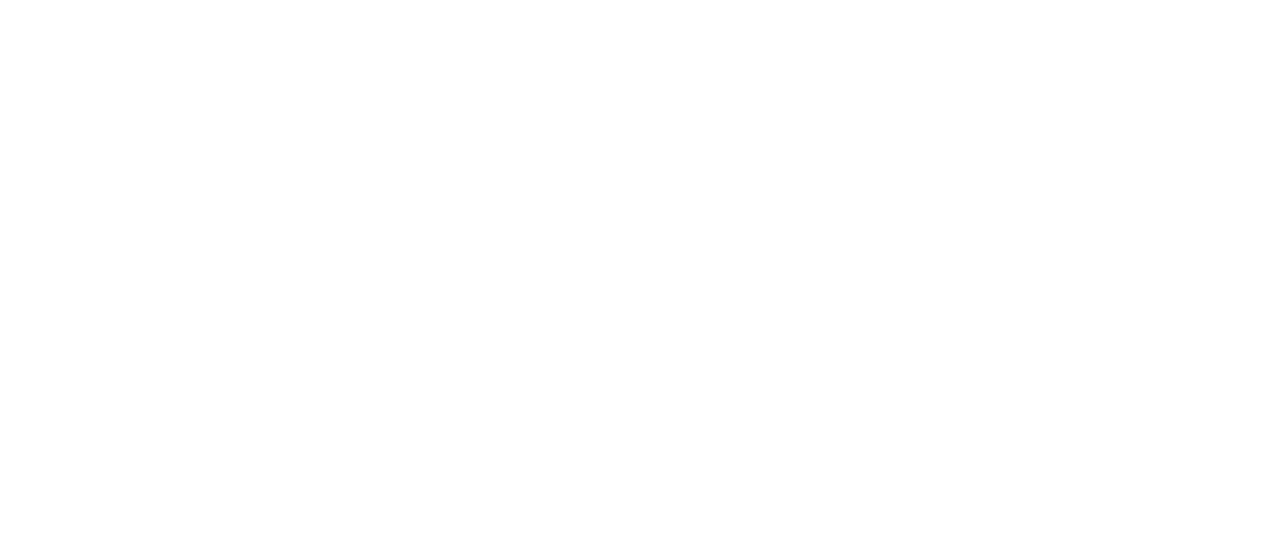
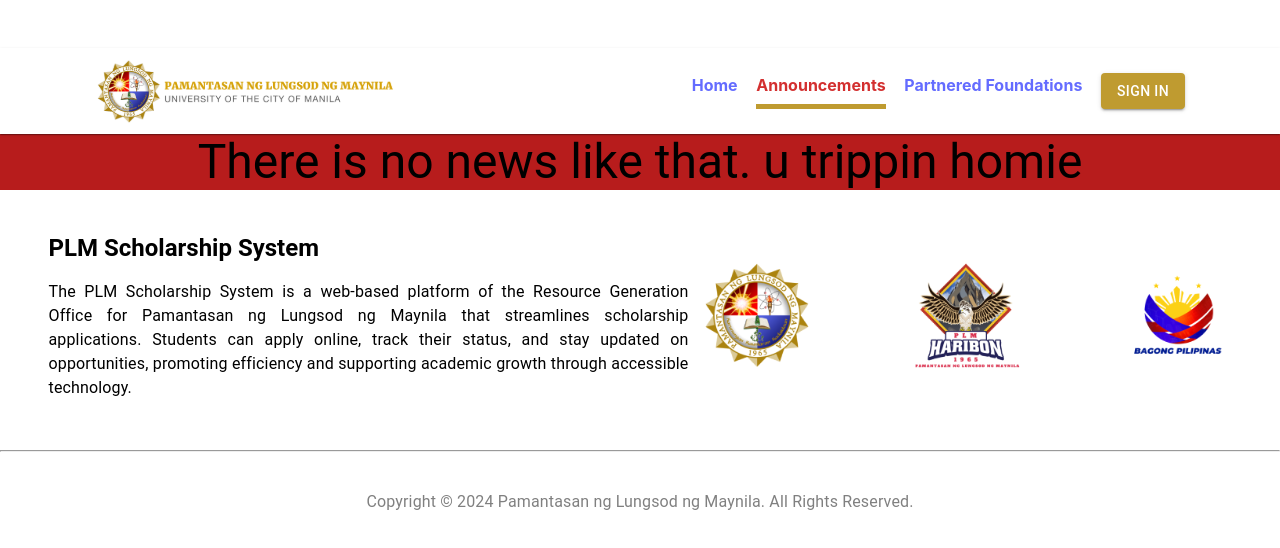
Before and after one commit to Malaga-Karl/scholarship_system, a React (Vite) app in the folder client/: page /announcements/1 in a window 1280 px wide. Before the commit this address had no page. Shown: the part 104-652 px from the top of the page. Built offline with nearby package versions, Linux system fonts and the light colour scheme.

Commit message:
specific announcements

```diff
--- a/client/src/App.tsx
+++ b/client/src/App.tsx
@@ -19,11 +19,14 @@
         <Routes>
           <Route path='/' element={<HomePage/>}/>
           <Route path='home' index element={<HomePage/>}/>
-          <Route path='announcements' element={<AnnouncementsPage/>}/>
+          <Route path='announcements' element={<AnnouncementsPage/>}>
+            <Route path=':id' element={<AnnouncementsPage/>}/>
+
+          </Route>
           <Route path='partners' element={<PartnersPage/>}/>
           <Route path='signin' element={<SignInPage/>}/>
           <Route path='/studentview'>
-            <Route index element={<Navigate to="dashboard" replace />} />
+            <Route index element={<Navigate to="scholarship" replace />} />
             <Route path='scholarship' element={<StudentViewScholarship/>}/>
             <Route path='dashboard' element={<StudentViewDashboard/>}/>
             <Route path='announcements' element={<StudentViewAnnouncments/>}/>
--- a/client/src/pages/AnnouncementsPage/MainAnnouncements.tsx
+++ b/client/src/pages/AnnouncementsPage/MainAnnouncements.tsx
@@ -9,39 +9,47 @@
 import newsDostScholar from '../../assets/announcements/dost.png'
 import newsLamudiScholar from '../../assets/announcements/lamudi.png'
 import newsMegaworldScholar from '../../assets/announcements/megaworld.png'
+import { useParams } from 'react-router-dom'
+import SpecificAnnouncementTemplate from './SpecificAnnouncementTemplate'
 
 const announcements:NewsProps[] = [
     {
+        id: 4,
         title: "DOST S&T Undergraduate Scholarship Program 2024",
         date: "September 21, 2024",
         image: newsDostScholar,
         content: "The Department of Science and Technology-Science Education Institute (DOST-SEI) is now accepting applications for the 2024 Undergraduate Scholarships Program. The deadline for submission of applications is on September 21, 2024."
     },
     {
+        id: 5,
         title: "Lamudi Philippines Undergraduate Scholarship Program",
         date: "August 05, 2024",
         image: newsLamudiScholar,
         content: "Lamudi Philippines is now accepting applications for its 2024 Undergraduate Scholarship Program. The deadline for submission of applications is on August 5, 2024."
     },
     {
+        id: 6,
         title: "Megaworld College Scholarship Program 2024",
         date: "October 1, 2024",
         image: newsMegaworldScholar,
         content: "Megaworld Corporation is now accepting applications for its 2024 College Scholarship Program. The deadline for submission of applications is on October 1, 2024."
     },
     {
+        id: 7,
         title: "DOST S&T Undergraduate Scholarship Program 2024",
         date: "September 21, 2024",
         image: newsDostScholar,
         content: "The Department of Science and Technology-Science Education Institute (DOST-SEI) is now accepting applications for the 2024 Undergraduate Scholarships Program. The deadline for submission of applications is on September 21, 2024."
     },
     {
+        id: 8,
         title: "Lamudi Philippines Undergraduate Scholarship Program",
         date: "August 05, 2024",
         image: newsLamudiScholar,
         content: "Lamudi Philippines is now accepting applications for its 2024 Undergraduate Scholarship Program. The deadline for submission of applications is on August 5, 2024."
     },
     {
+        id: 9,
         title: "Megaworld College Scholarship Program 2024",
         date: "October 1, 2024",
         image: newsMegaworldScholar,
@@ -50,15 +58,34 @@
 ]
 
 export default function MainAnnouncements(){
+    const { id } = useParams();
+
+    const specificAnnouncement = id
+    ? announcements.find((announcement) => announcement.id === parseInt(id))
+    : null;
+
     return(
         <Box sx={{
             height:"fit-content",
             backgroundColor:"rgb(183, 28, 28)",
         }}>
-            <Typography variant='h3' className='banner banner--lowered' sx={boldStyle}>Announcements</Typography>
-            <Box sx={{display:"grid",gridTemplateColumns:"1fr 1fr 1fr",transform:"scale(0.8)", gap:"50px"}}>
-                {announcements.map((announcement, index) => <BigNews key={index} {...announcement}/>)}
-            </Box>
+            {id ?(
+                <>
+                    {specificAnnouncement?(
+                        <SpecificAnnouncementTemplate {...specificAnnouncement}/>
+                    ) : (
+                        <Typography variant='h3'>There is no news like that. u trippin homie</Typography>
+                    )}
+                </>
+            ) : (
+                <>
+                    <Typography variant='h3' className='banner banner--lowered' sx={boldStyle}>Announcements</Typography>
+                    <Box sx={{display:"grid",gridTemplateColumns:"1fr 1fr 1fr",transform:"scale(0.8)", gap:"50px"}}>
+                        {announcements.map((announcement, index) => <BigNews key={index} {...announcement}/>)}
+                    </Box>
+            </>
+            )}
+
         </Box>
     )
 }
--- /dev/null
+++ b/client/src/pages/AnnouncementsPage/SpecificAnnouncementTemplate.tsx
@@ -0,0 +1,20 @@
+import Box from "@mui/material/Box";
+import { NewsProps } from "../HomePage/Announcements";
+import Typography from "@mui/material/Typography";
+import Button from "@mui/material/Button";
+
+export default function AnnouncementTemplate({title, date, image, content, id}:NewsProps){
+    return(
+        <Box sx={{color:"white", height:"fill-content"}}>
+            <img src={image} alt="announcement"/>
+            <Typography variant="h3">{title}</Typography>
+            <Typography variant="h5">{date}</Typography>
+            <Typography variant="body1">{content}</Typography>
+
+            <Box mt={10} pb={5} sx={{display:"flex", justifyContent:"space-around"}}>
+                <Button variant="contained" color="error">Back to Announcements</Button>
+                <Button variant="contained" onClick={() => { window.location.href = '/announcements/' + (Number(id) + 1); }}> Next </Button>
+            </Box>
+        </Box>
+    );
+}
--- a/client/src/pages/HomePage/Announcements.tsx
+++ b/client/src/pages/HomePage/Announcements.tsx
@@ -14,8 +14,10 @@
 import newsDostScholar from '../../assets/announcements/dost.png'
 import newsLamudiScholar from '../../assets/announcements/lamudi.png'
 import newsMegaworldScholar from '../../assets/announcements/megaworld.png'
+import { useParams } from 'react-router-dom';
 
 export type NewsProps = {
+    id?: number,
     date: string,
     image: string,
     title: string,
@@ -24,16 +26,19 @@
 
 const announcements: NewsProps[] = [
     {
+        id: 1,
         title: "DOST S&T Undergraduate Scholarship Program 2024",
         date: "September 21, 2024",
         image: newsDostScholar,
     },
     {
+        id: 2,
         title: "Lamudi Philippines Undergraduate Scholarship Program",
         date: "August 05, 2024",
         image: newsLamudiScholar,
     },
     {
+        id: 3,
         title: "Megaworld College Scholarship Program 2024",
         date: "October 1, 2024",
         image: newsMegaworldScholar,
@@ -45,7 +50,7 @@
     lineHeight:"normal",
 }
 
-export function BigNews({date, image, title, content}: NewsProps){
+export function BigNews({date, image, title, content, id}: NewsProps){
     return(
         <Card sx={{
             maxWidth:450,
@@ -66,7 +71,7 @@
                 justifyContent:"space-between",
             }}>
                 <Typography variant='body2'>{date}</Typography>
-                <Button variant='contained'  sx={{backgroundColor:"rgb(191, 155, 48)"}} onClick={()=>window.location.href = '/announcements'}>Read More</Button>
+                <Button variant='contained'  sx={{backgroundColor:"rgb(191, 155, 48)"}} onClick={()=>window.location.href = '/announcements/' + id}>Read More</Button>
             </CardActions>
         </Card>
     )
@@ -123,6 +128,7 @@
                 justifyContent:"center",
             }}>
                 <BigNews
+                    id={1}
                     date='September 30, 2021'
                     image={newsPlmScholar}
                     title='PLM Scholar Application Now Open'
--- a/client/src/pages/StudentView/StudentViewScholarship.tsx
+++ b/client/src/pages/StudentView/StudentViewScholarship.tsx
@@ -34,14 +34,17 @@
 export default function StudentViewScholarship(){
     return(
         <StudentViewTemplate active="scholarship">
-
-            <Box sx={{backgroundColor:"grey", flexGrow:1}}>
-                <Typography variant='h1'>Available Scholarships</Typography>
-            </Box>
+            <>
+                <Toolbar/>
+                <Typography variant='h1'>Scholarship Offers</Typography>
+                <Box sx={{display:"flex", flexDirection:"column", alignItems:"center"}}>
+                    {scholarships.map((scholarship, index) => (
+                        <SvScholarship key={index} {...scholarship}/>
+                    ))}
+                </Box>
+            </>
         </StudentViewTemplate>
     );
 }
-                        // <>
-                        //     <Typography variant='h1'>There are currently no available scholarship offers 😞</Typography>
-                        //     <Typography variant='body1' mt={5}>Please come back later or contact the RGO Admin for more information</Typography>
-                        // </>
+    // <Typography variant='body1' mt={5}>Please come back later or contact the RGO Admin for more information</Typography>
+    // <Typography variant='h1'>There are currently no available scholarship offers 😞</Typography>
--- a/client/src/pages/StudentView/StudentViewTemplate.tsx
+++ b/client/src/pages/StudentView/StudentViewTemplate.tsx
@@ -27,6 +27,7 @@
 
 import PermContactCalendarIcon from '@mui/icons-material/PermContactCalendar';
 import PermContactCalendarOutlinedIcon from '@mui/icons-material/PermContactCalendarOutlined';
+import Container from '@mui/material/Container';
 
 const drawerWidth = 300;
 
@@ -63,7 +64,7 @@
 export default function StudentViewTemplate({active, children}:StudentViewTemplateProps) {
   return (
     <Box sx={{ display: 'flex'}}>
-      {/* <CssBaseline /> */}
+    {/* <Box> */}
       <AppBar
         position="fixed"
         sx={{ width: `calc(100% - ${drawerWidth}px)`, ml: `${drawerWidth}px` }}
@@ -77,7 +78,7 @@
       <Drawer
         sx={{
           width: drawerWidth,
-          flexShrink: 0,
+          // flexShrink: 0,
           '& .MuiDrawer-paper': {
             width: drawerWidth,
             boxSizing: 'border-box',
@@ -123,7 +124,9 @@
         <Divider sx={{backgroundColor: 'white'}}/>
         <Button variant='contained' sx={{width:"80%", margin:"auto auto 10px auto", backgroundColor:"rgb(183,28,28)"}}>Log Out</Button>
       </Drawer>
-      {children}
+      <Container sx={{backgroundColor:"grey", width:"100%"}}>
+        {children}
+      </Container>
     </Box>
   );
 }
```
